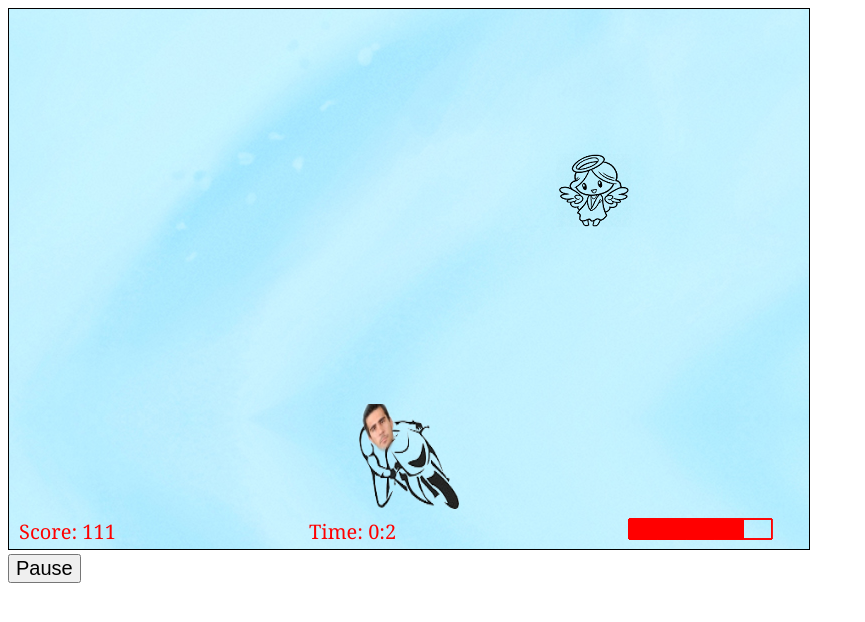
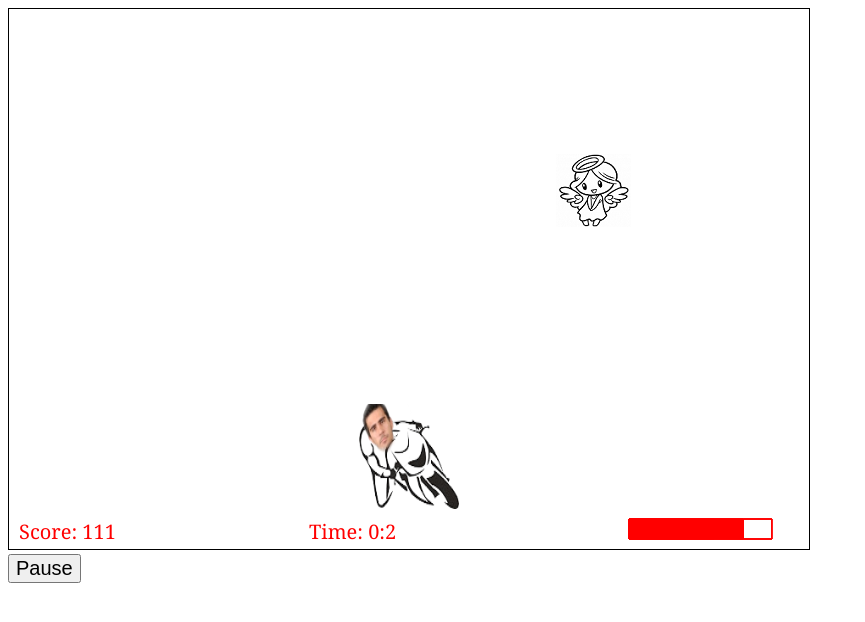
Before and after one commit to DMatev/Game, a website: page index.html in a window 1280 px wide. Both pictures are taken after a click on the button "Start". Shown: the whole page, without its empty margins (0-865 px from the left). Drawn offline with Linux system fonts and the light colour scheme.

Commit message:
improvements

```diff
--- a/app/GameEngine/Drawer/Drawer.js
+++ b/app/GameEngine/Drawer/Drawer.js
@@ -6,18 +6,6 @@ var Drawer = (function () {
     }
     Drawer.prototype.clearScreen = function () {
         this.context.clearRect(0, 0, this.gameSettings.holeScreenWidth, this.gameSettings.holeScreenHeight);
-    };
-    Drawer.prototype.drawBackground = function () {
-        this.context.save();
-        this.gameSettings.backgroundOffset += this.gameSettings.gameSpeed;
-        if (this.gameSettings.backgroundOffset >= 1400) {
-            this.context.drawImage(this.gameSettings.backgroundImg, 0, 700 - (this.gameSettings.backgroundOffset - 1400));
-        }
-        if (this.gameSettings.backgroundOffset >= 2100) {
-            this.gameSettings.backgroundOffset = 0;
-        }
-        this.context.drawImage(this.gameSettings.backgroundImg, 0, -this.gameSettings.backgroundOffset);
-        this.context.restore();
     };
     Drawer.prototype.drawGameObject = function (gameObject) {
         this.context.save();
--- a/app/GameEngine/GameEngine.js
+++ b/app/GameEngine/GameEngine.js
@@ -11,20 +11,24 @@ var GameEngine = (function () {
         this.inputHandler = new InputHandler();
         this.inputHandler.init(this.turnRightHandler, this.turnLeftHandler, this.slowDownHandler, this.speedUpHandler, this);
         this.babies = [];
+        this.beers = [];
     };
     GameEngine.prototype.mainLoop = function () {
         this.timer.increment();
         this.spawnBaby();
+        this.spawnBeer();
         this.updateScreen();
         this.updateScore();
         this.interactionManager();
     };
     GameEngine.prototype.updateScreen = function () {
         this.drawer.clearScreen();
-        this.drawer.drawBackground();
         this.drawer.drawGameObject(this.player);
         for (var i = 0; i < this.babies.length; i++) {
             this.drawer.drawGameObject(this.babies[i]);
+        }
+        for (var i = 0; i < this.beers.length; i++) {
+            this.drawer.drawGameObject(this.beers[i]);
         }
         this.drawer.drawScore(this.player.score);
         this.drawer.drawTimer(this.timer);
@@ -34,6 +38,10 @@ var GameEngine = (function () {
         this.player.score += this.gameSettings.scoreScale;
     };
     GameEngine.prototype.interactionManager = function () {
+        this.moveBabies();
+        this.moveBeers();
+    };
+    GameEngine.prototype.moveBabies = function () {
         for (var i = 0; i < this.babies.length; i++) {
             //moving babies
             if ((this.babies[i].top + this.gameSettings.babySpeed) >= 0) {
@@ -52,6 +60,34 @@ var GameEngine = (function () {
             if (this.detectCollision(this.player, this.babies[i])) {
                 this.babies.splice(i, 1);
                 this.playerTakeDmg(1);
+                if (i > 0) {
+                    i--;
+                }
+                else {
+                    break;
+                }
+            }
+        }
+    };
+    GameEngine.prototype.moveBeers = function () {
+        for (var i = 0; i < this.beers.length; i++) {
+            //moving beers
+            if ((this.beers[i].top + this.gameSettings.beerSpeed) >= 0) {
+                this.beers[i].updatePosition(this.beers[i].left, this.beers[i].top + this.gameSettings.beerSpeed);
+            }
+            else {
+                this.beers.splice(i, 1);
+                if (i > 0) {
+                    i--;
+                }
+                else {
+                    break;
+                }
+            }
+            //detecting player hit a beer
+            if (this.detectCollision(this.player, this.beers[i])) {
+                this.beers.splice(i, 1);
+                this.playerHeal(1);
                 if (i > 0) {
                     i--;
                 }
@@ -102,11 +138,23 @@ var GameEngine = (function () {
             this.gameOver();
         }
     };
+    GameEngine.prototype.playerHeal = function (healingPoint) {
+        if ((this.player.currentHealth + healingPoint) <= this.player.maxHealth) {
+            this.player.currentHealth++;
+        }
+    };
     GameEngine.prototype.spawnBaby = function () {
         this.timer.nowMs = Date.now();
         if (this.timer.nowMs - this.gameSettings.lastBabySpawnTimestamp > this.gameSettings.babySpawnFrequencyMs) {
             this.gameSettings.lastBabySpawnTimestamp = this.timer.nowMs;
             this.babies.push(new Baby(this.gameSettings));
+        }
+    };
+    GameEngine.prototype.spawnBeer = function () {
+        this.timer.nowMs = Date.now();
+        if (this.timer.nowMs - this.gameSettings.lastBeerSpawnTimestamp > this.gameSettings.beerSpawnFrequencyMs) {
+            this.gameSettings.lastBeerSpawnTimestamp = this.timer.nowMs;
+            this.beers.push(new Beer(this.gameSettings));
         }
     };
     GameEngine.prototype.gameOver = function () {
--- a/app/GameEngine/GameSettings/GameSettings.js
+++ b/app/GameEngine/GameSettings/GameSettings.js
@@ -1,8 +1,5 @@
 var GameSettings = (function () {
     function GameSettings() {
-        var image = document.createElement('img');
-        image.setAttribute('src', 'assets/img/background.jpg');
-        this.backgroundImg = image;
         this.refreshTimeMs = 25;
         this.holeScreenWidth = 800;
         this.holeScreenHeight = 540;
@@ -12,13 +9,15 @@ var GameSettings = (function () {
         this.healthScreenWidth = 200;
         this.timerScreenWidth = 400;
         this.gameSpeed = 5;
-        this.backgroundOffset = 0;
         this.scoreScale = 1;
         this.isGameOver = true;
         this.isPaused = false;
         this.lastBabySpawnTimestamp = -1;
         this.babySpawnFrequencyMs = 1000;
         this.babySpeed = 5;
+        this.lastBeerSpawnTimestamp = -1;
+        this.beerSpawnFrequencyMs = 7000;
+        this.beerSpeed = 8;
     }
     return GameSettings;
 }());
--- /dev/null
+++ b/app/GameObjects/Beer/Beer.js
@@ -0,0 +1,20 @@
+var __extends = (this && this.__extends) || function (d, b) {
+    for (var p in b) if (b.hasOwnProperty(p)) d[p] = b[p];
+    function __() { this.constructor = d; }
+    d.prototype = b === null ? Object.create(b) : (__.prototype = b.prototype, new __());
+};
+var Beer = (function (_super) {
+    __extends(Beer, _super);
+    function Beer(gamesettings) {
+        var image = document.createElement('img');
+        image.setAttribute('src', 'assets/img/beer.png');
+        _super.call(this);
+        this.width = 51;
+        this.height = 51;
+        this.left = Math.floor((Math.random() * (gamesettings.mainScreenWidth - this.width)) + 1);
+        this.top = 0;
+        this.img = image;
+    }
+    return Beer;
+}(GameObject));
+//# sourceMappingURL=Beer.js.map
--- a/index.html
+++ b/index.html
@@ -18,6 +18,7 @@
 	<script src="app/GameObjects/GameObject/GameObject.js"></script>
 	<script src="app/GameObjects/Player/Player.js"></script>
 	<script src="app/GameObjects/Baby/Baby.js"></script>
+	<script src="app/GameObjects/Beer/Beer.js"></script>
 	<script src="app/GameEngine/Timer/Timer.js"></script>
 	<script src="app/GameEngine/Drawer/Drawer.js"></script>
 	<script src="app/GameEngine/InputHandler/InputHandler.js"></script>
```
Also changed, not shown: app/GameEngine/Drawer/Drawer.ts (+0 -13 lines), app/GameEngine/GameEngine.ts (+50 -2 lines), app/GameEngine/GameSettings/GameSettings.ts (+6 -6 lines), app/GameObjects/Beer/Beer.ts (added, +12 -0 lines), assets/img/background.jpg (deleted), assets/img/beer.png (added), 4 other files.
